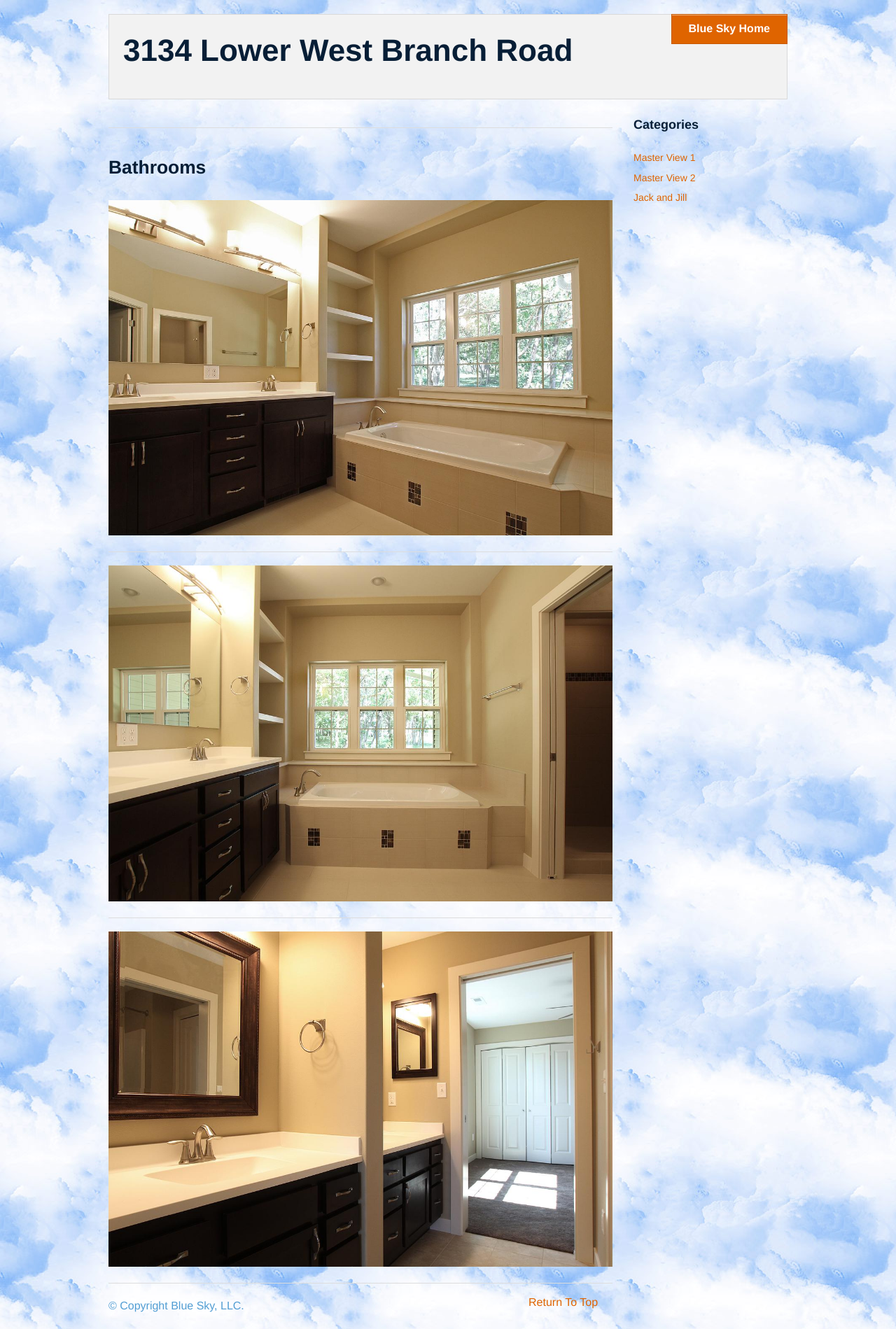
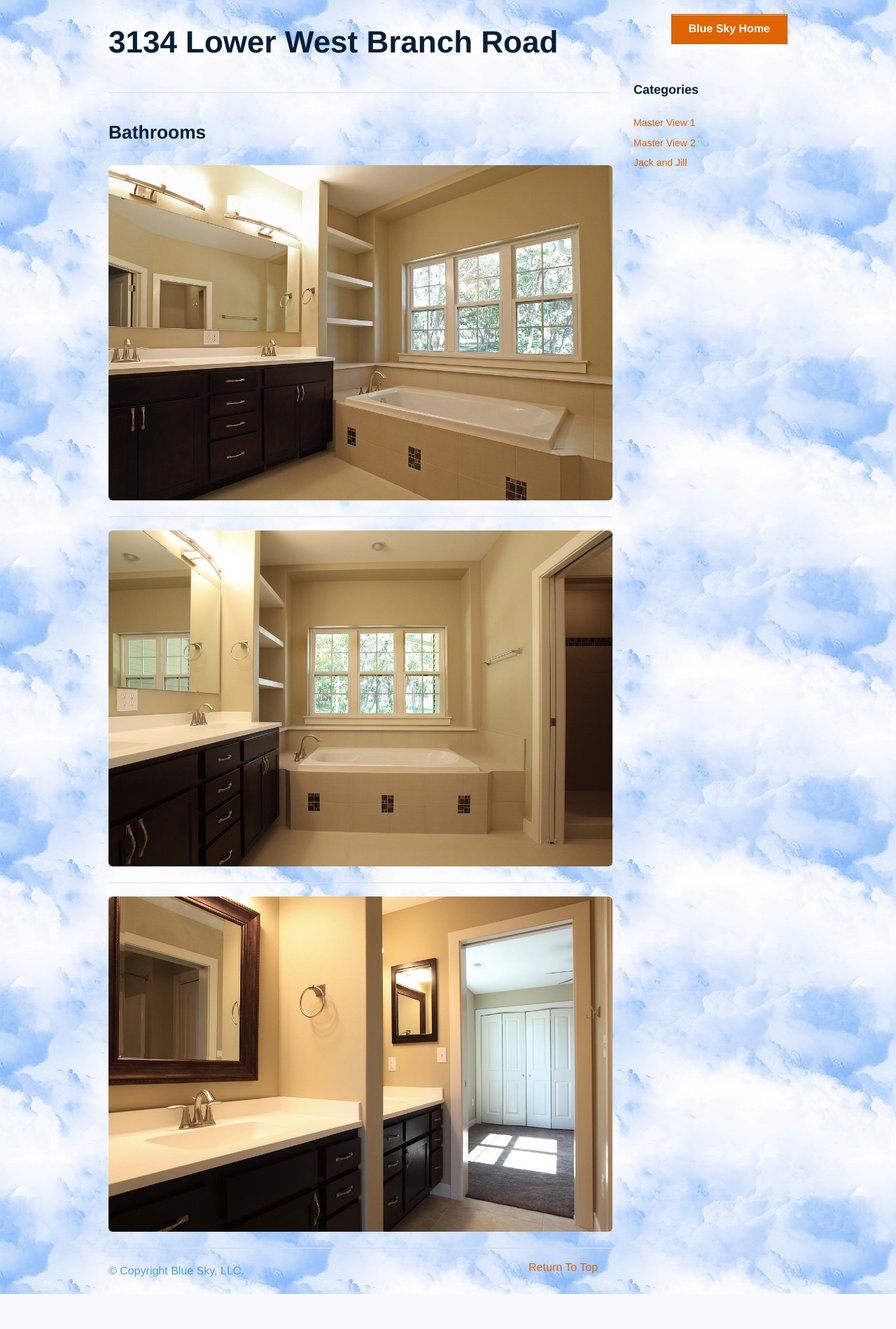
Before and after one commit to addahlbe/Blue-Sky-Dev, a Python web app: template realEstateApp/templates/home1-baths.mako in a window 1280 px wide. Shown: the whole page at 70% size. After the commit the page ends 1849 px from the top, so only its background shows below. Run offline with Mako, Linux system fonts and the light colour scheme; the template is opened without the code that fills it, so the values that code supplies are empty; some libraries are stand-ins or nearby versions.

Commit message:
rounded edges in home1/links and home2/links

```diff
--- a/realEstateApp/dependencies/homeFoundation.css
+++ b/realEstateApp/dependencies/homeFoundation.css
@@ -222,7 +222,11 @@ img {
   -webkit-font-smoothing: antialiased; }
 
 img {
-  display: inline-block; }
+  display: inline-block;
+  -webkit-border-radius: 6px;
+  -moz-border-radius: 6px;
+  border-radius: 6px;
+}
 
 textarea {
   height: auto;
--- a/realEstateApp/templates/home1-baths.mako
+++ b/realEstateApp/templates/home1-baths.mako
@@ -26,9 +26,7 @@
          <li><a href="/" class="button">Blue Sky Home</a></li>
         </ul>
       </div>
-      <div class="panel">
         <a href="/home1"><h1>3134 Lower West Branch Road</h1></a>
-      <div>
     </div>
   </div>
 
```
